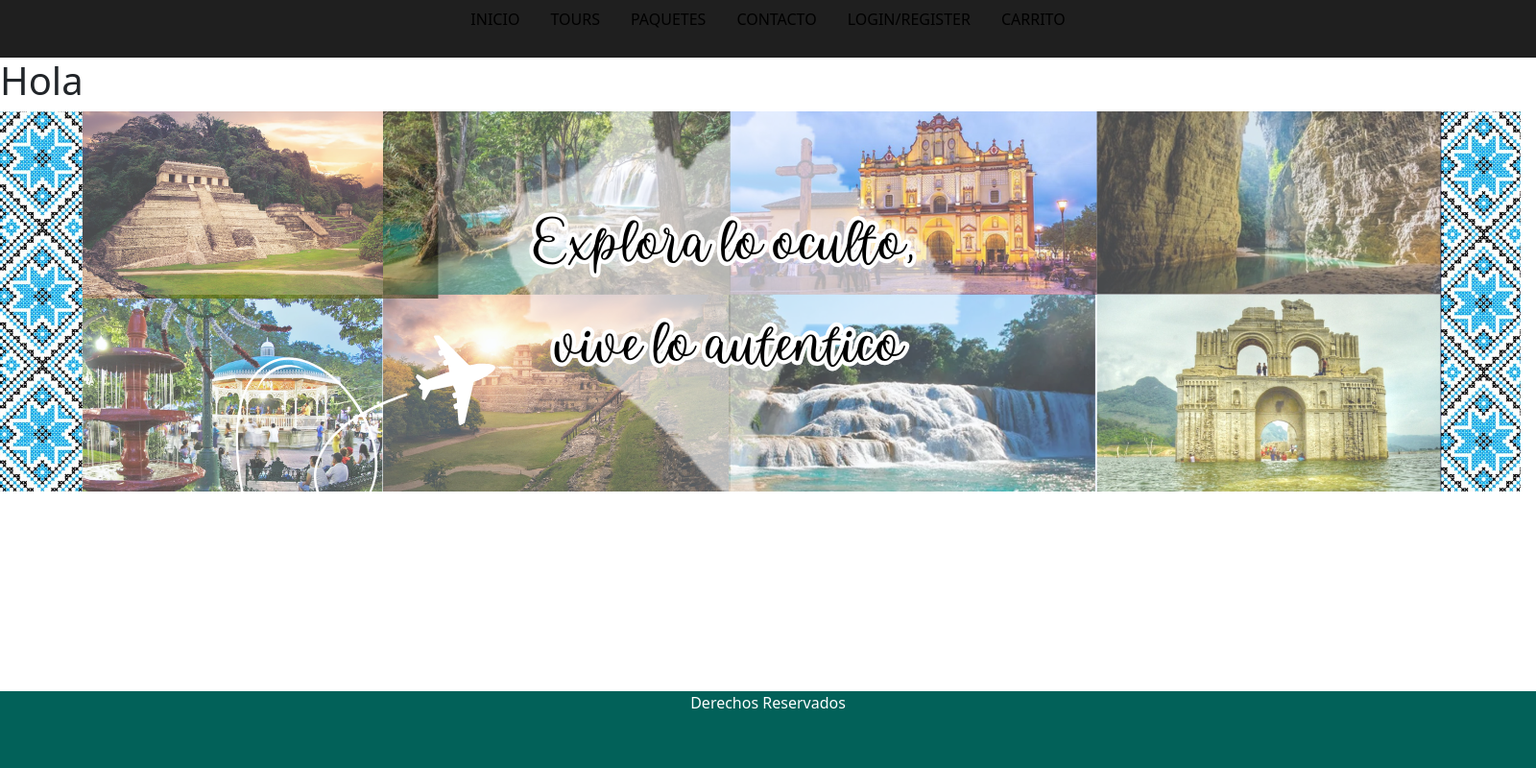
After one commit to CNGamboardz/Proyecto_Final, a PHP site: page /proyecto_final/view/index.php in a window 1600 px wide. The commit adds this page. Shown: the whole page at 96% size. Run offline with PHP 8.4, Linux system fonts and the light colour scheme.

Commit message:
se creo una configuracion para el header y footer y tambien se creo un link para solamente redireccionar en la carpeta original

```diff
--- /dev/null
+++ b/config.php
@@ -0,0 +1,3 @@
+<?php
+    define("urlsite", "https://localhost/proyecto_final");
+?>
--- a/view/css/style.css
+++ b/view/css/style.css
@@ -0,0 +1,20 @@
+.nav-link {
+    color: rgb(0, 0, 0);
+}
+nav {
+    background-color: rgb(31, 31, 31);
+    height: 60px;
+}
+.nav-link:hover{
+    color: white;
+}
+footer{
+    position: fixed;
+    left: 0;
+    bottom: 0;
+    width: 100%;
+    background-color: rgb(2, 97, 89);
+    color: white;
+    height: 80px;
+    text-align: center;
+}
--- /dev/null
+++ b/view/index.php
@@ -0,0 +1,6 @@
+<?php require_once("layout/header.php");?>
+
+    <h1>Hola</h1>
+    <img src="img/banner.png" alt="">
+
+<?php require_once("layout/footer.php");?>
--- a/view/layout/footer.php
+++ b/view/layout/footer.php
@@ -1,11 +1,6 @@
-<!DOCTYPE html>
-<html lang="en">
-<head>
-    <meta charset="UTF-8">
-    <meta name="viewport" content="width=device-width, initial-scale=1.0">
-    <title>Document</title>
-</head>
-<body>
-    <header>
+<footer>
+    <p>Derechos Reservados</p>
+</footer>
 
-    </header>
+</body>
+</html>
--- a/view/layout/header.php
+++ b/view/layout/header.php
@@ -1,7 +1,36 @@
+<!DOCTYPE html>
+<html lang="en">
+<head>
+    <meta charset="UTF-8">
+    <meta name="viewport" content="width=device-width, initial-scale=1.0">
+    <title>Chiapas Oculto</title>
+    <link href="https://cdn.jsdelivr.net/npm/bootstrap@5.3.3/dist/css/bootstrap.min.css" rel="stylesheet" integrity="sha384-QWTKZyjpPEjISv5WaRU9OFeRpok6YctnYmDr5pNlyT2bRjXh0JMhjY6hW+ALEwIH" crossorigin="anonymous">
+    <link rel="stylesheet" href="css/style.css">
+    <script src="https://cdn.jsdelivr.net/npm/bootstrap@5.3.3/dist/js/bootstrap.bundle.min.js" integrity="sha384-YvpcrYf0tY3lHB60NNkmXc5s9fDVZLESaAA55NDzOxhy9GkcIdslK1eN7N6jIeHz" crossorigin="anonymous"></script>
+</head>
 
-<footer>
-
-</footer>
-
-</body>
-</html>
+<body>
+    <header>
+        <nav>
+            <ul class="nav justify-content-center">
+                <li class="nav-item">
+                    <a class="nav-link active" aria-current="page" href="#">INICIO</a>
+                </li>
+                <li class="nav-item">
+                    <a class="nav-link" href="#">TOURS</a>
+                </li>
+                <li class="nav-item">
+                    <a class="nav-link" href="#">PAQUETES</a>
+                </li>
+                <li class="nav-item">
+                    <a class="nav-link" href="#">CONTACTO</a>
+                </li>
+                <li class="nav-item">
+                    <a class="nav-link" href="#">LOGIN/REGISTER</a>
+                </li>
+                <li class="nav-item">
+                    <a class="nav-link" href="#">CARRITO</a>
+                </li>
+            </ul>
+        </nav>
+    </header>
```
Also changed, not shown: controller/indexcontroller.php (+20 -0 lines), index.php (+13 -11 lines), model/database_connection.php (added, +9 -0 lines), model/indexmodel.php (+2 -6 lines), view/img/logo_chiapasoculto.png (added).
